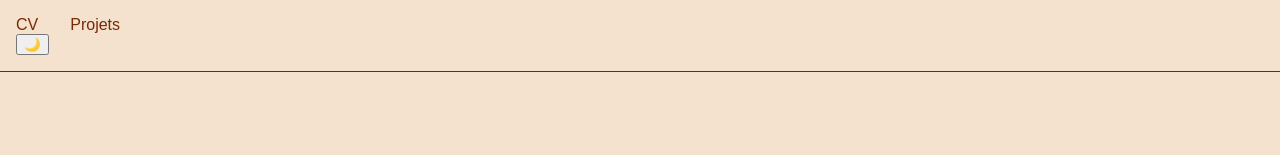
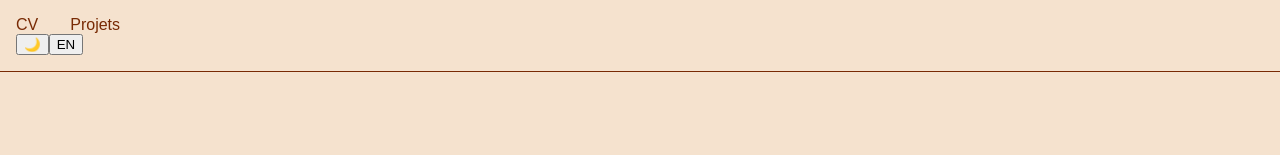
Before and after one commit to melody-ste/Porfolio, a React (Vite) app: page / in a window 1280 px wide. Shown: the top 155 px of the page. Built offline with nearby package versions, Linux system fonts and the light colour scheme; a web font is replaced by a local one.

Commit message:
adding language context and starting the translation file

```diff
--- a/src/App.jsx
+++ b/src/App.jsx
@@ -2,6 +2,7 @@ import { useState } from 'react'
 import './App.css'
 import { BrowserRouter, Routes, Route } from 'react-router-dom';
 import ThemeContext from "./contexts/ThemeContext";
+import LanguageContext from "./contexts/LanguageContext";
 import Home from './pages/Home';
 import Resume from './pages/Resume';
 import Projects from './pages/Projects';
@@ -12,13 +13,19 @@ import Footer from './components/Footer';
 const App = () => {
 
   const [theme, setTheme] = useState("light");
+  const [language, setLanguage] = useState("fr");
 
   const toggleTheme = () => {
     setTheme(theme === "light" ? "dark" : "light");
   };
 
+  const toggleLanguage = () => {
+    setLanguage(language === "fr" ? "en" : "fr");
+  };
+
   return (
     <ThemeContext.Provider value={{ theme, toggleTheme }}>
+      <LanguageContext.Provider value={{ language, toggleLanguage }}>
         <div className={`app ${theme}`}>
           <BrowserRouter>
             <Navbar />
@@ -33,6 +40,7 @@ const App = () => {
             <Footer />
           </BrowserRouter>
         </div>
+      </LanguageContext.Provider>
     </ThemeContext.Provider>
   );
 };
--- a/src/components/Navbar.jsx
+++ b/src/components/Navbar.jsx
@@ -1,25 +1,34 @@
 import { Link } from "react-router-dom";
 import React, { useContext } from "react";
 import ThemeContext from "../contexts/ThemeContext";
+import LanguageContext from "../contexts/LanguageContext";
+import translations from "../contexts/translations";
 
 const Navbar = () => {
 
   const { theme, toggleTheme } = useContext(ThemeContext);
+  const { language, toggleLanguage } = useContext(LanguageContext);
 
   return (
     <nav className={`navbar ${theme}`}>
       <ul>
         <li>
-          <Link to="/resume">CV</Link>
+          <Link to="/resume">{translations.navbar.resume[language]}</Link>
         </li>
         <li>
-          <Link to="/projects">Projets</Link>
+          <Link to="/projects">{translations.navbar.projects[language]}</Link>
         </li>
       </ul>
 
-      <button onClick={toggleTheme} className="theme-toggle-btn">
-        {theme === "light" ? "🌙" : "☀️"}
-      </button>
+      <div>
+        <button onClick={toggleTheme} className="theme-toggle-btn">
+          {theme === "light" ? "🌙" : "☀️"}
+        </button>
+
+        <button onClick={toggleLanguage} className="language-toggle-btn">
+          {language === "fr" ? "EN" : "FR"}
+        </button>
+      </div>
     </nav>
 
   );
--- /dev/null
+++ b/src/contexts/LanguageContext.js
@@ -0,0 +1,8 @@
+import { createContext } from "react";
+
+const LanguageContext = createContext({
+  language: "fr",
+  toggleLanguage: () => {},
+});
+
+export default LanguageContext;
--- /dev/null
+++ b/src/contexts/translations.js
@@ -0,0 +1,8 @@
+const translations = {
+  navbar : {
+    resume: { fr: "CV", en: "Resume"},
+    projects: { fr: "Projets", en: "Projects"},
+  }
+};
+
+export default translations;
--- a/src/pages/Home.jsx
+++ b/src/pages/Home.jsx
@@ -1,3 +1,6 @@
+import React, { useContext } from "react";
+import LanguageContext from "../contexts/LanguageContext";
+
 const Home = () => {
   return (
     <div className="container-home">
--- a/src/pages/LegalNotice.jsx
+++ b/src/pages/LegalNotice.jsx
@@ -1,3 +1,6 @@
+import React, { useContext } from "react";
+import LanguageContext from "../contexts/LanguageContext";
+
 const LegalNotice = () => {
   return (
    <div>
--- a/src/pages/Projects.jsx
+++ b/src/pages/Projects.jsx
@@ -1,3 +1,6 @@
+import React, { useContext } from "react";
+import LanguageContext from "../contexts/LanguageContext";
+
 const Projets = () => (
   <>
     <h1>Mes projets</h1>
--- a/src/pages/Resume.jsx
+++ b/src/pages/Resume.jsx
@@ -1,4 +1,6 @@
 import { Icon } from "@iconify/react";
+import React, { useContext } from "react";
+import LanguageContext from "../contexts/LanguageContext";
 
 const Resume = () => {
   return (
```
Lines whose indentation alone changed are shown as unchanged.
